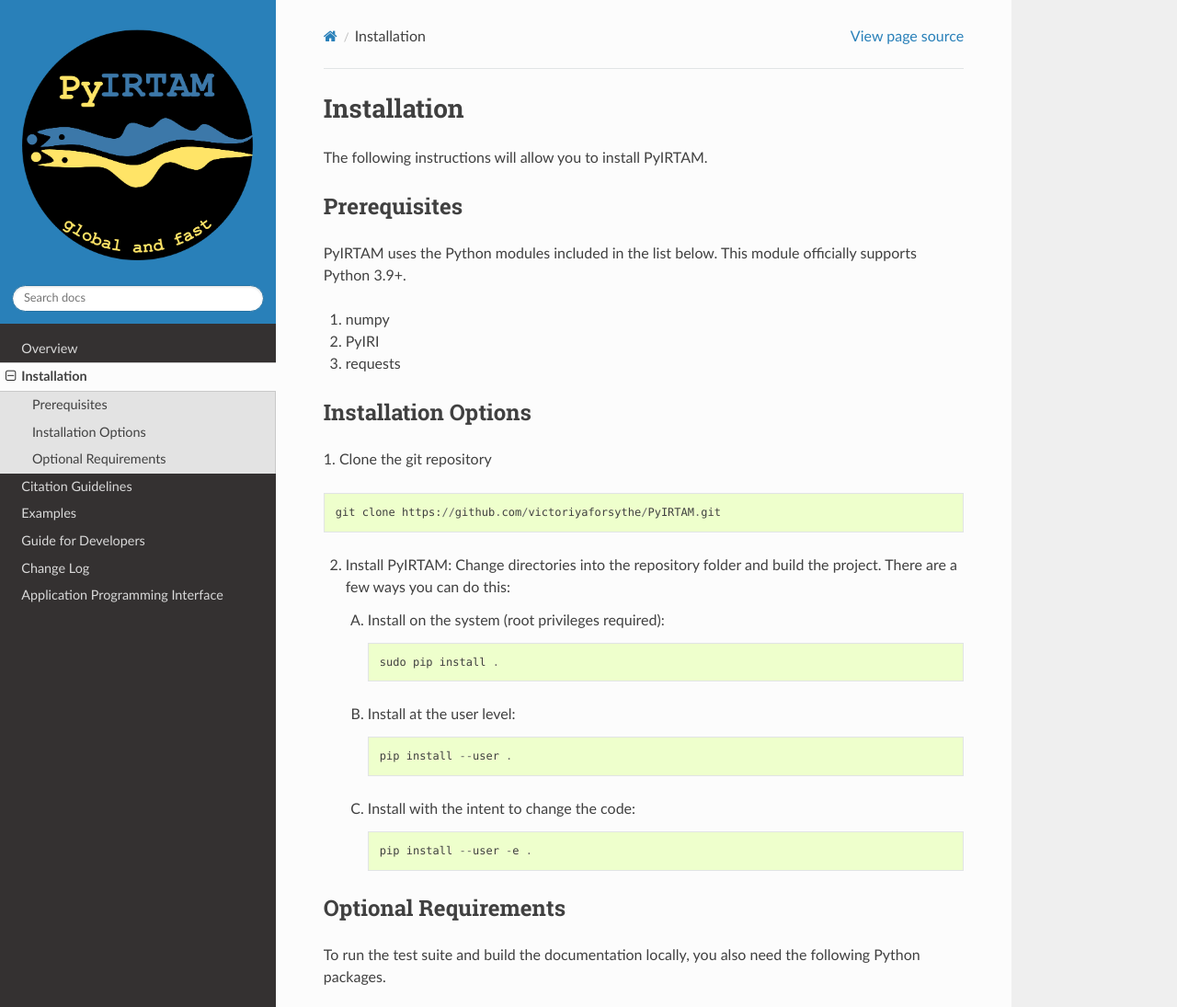
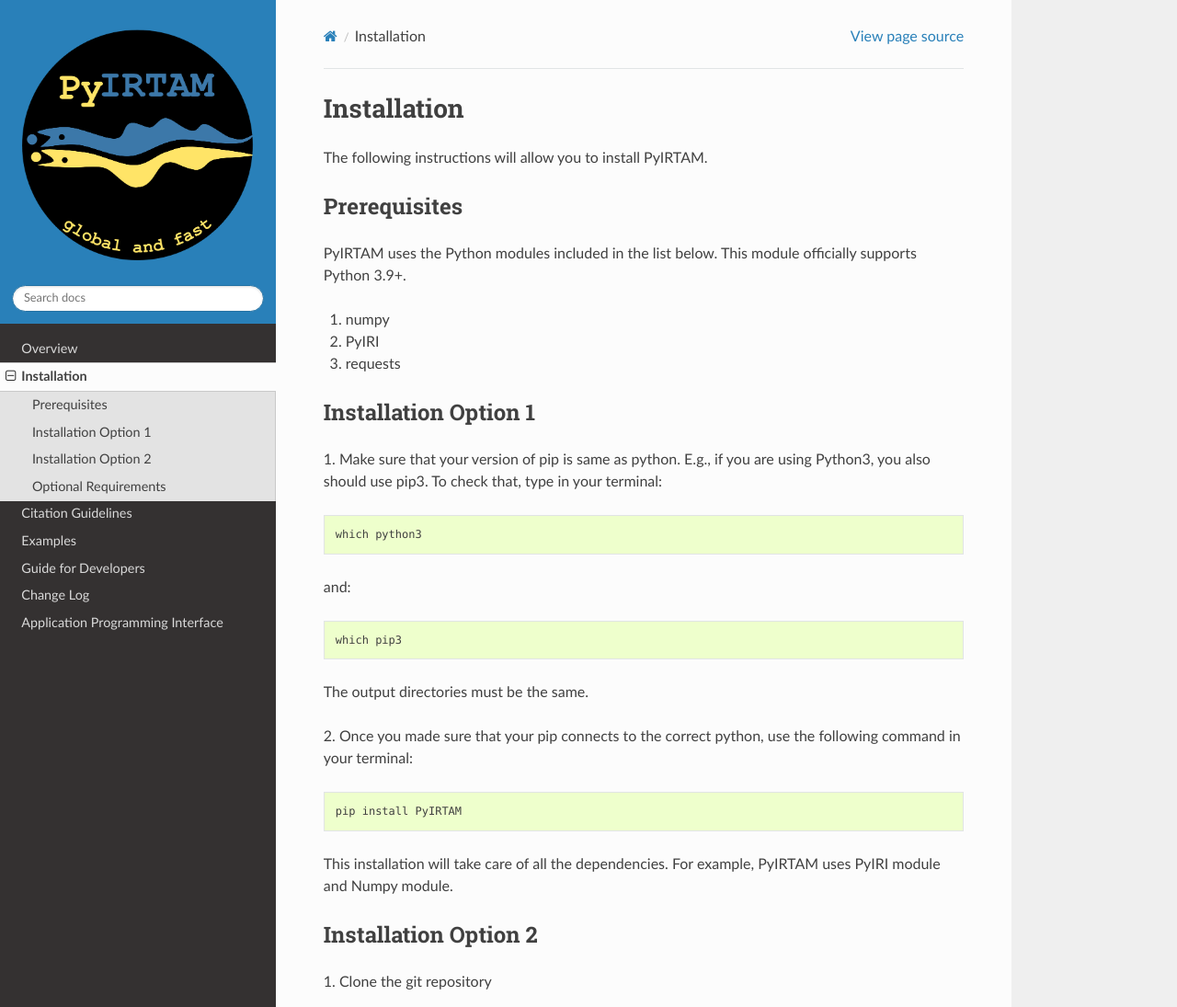
Before and after one commit to victoriyaforsythe/PyIRTAM, a Sphinx documentation site: the page built from docs/installation.rst, in a window 1280 px wide and 1400 px high, cut to the strip 0-1095 px from the top of the window. Shown: the whole strip at 92% size. Built offline with Sphinx 7.4.7 and the Read the Docs theme 3.1.0, drawn with Linux system fonts in a browser that asks for light colours.

Commit message:
Update installation.rst
Added pip install option

```diff
--- a/docs/installation.rst
+++ b/docs/installation.rst
@@ -14,8 +14,31 @@ officially supports Python 3.9+.
 3. requests
 
 
-Installation Options
---------------------
+Installation Option 1
+---------------------
+1. Make sure that your version of pip is same as python.
+E.g., if you are using Python3, you also should use pip3.
+To check that, type in your terminal::
+
+        which python3
+
+
+and::
+
+        which pip3
+
+The output directories must be the same.
+
+2. Once you made sure that your pip connects to the correct python,
+use the following command in your terminal::
+
+        pip install PyIRTAM
+
+This installation will take care of all the dependencies.
+For example, PyIRTAM uses PyIRI module and Numpy module.
+
+Installation Option 2
+---------------------
 
 1. Clone the git repository
 ::
```
